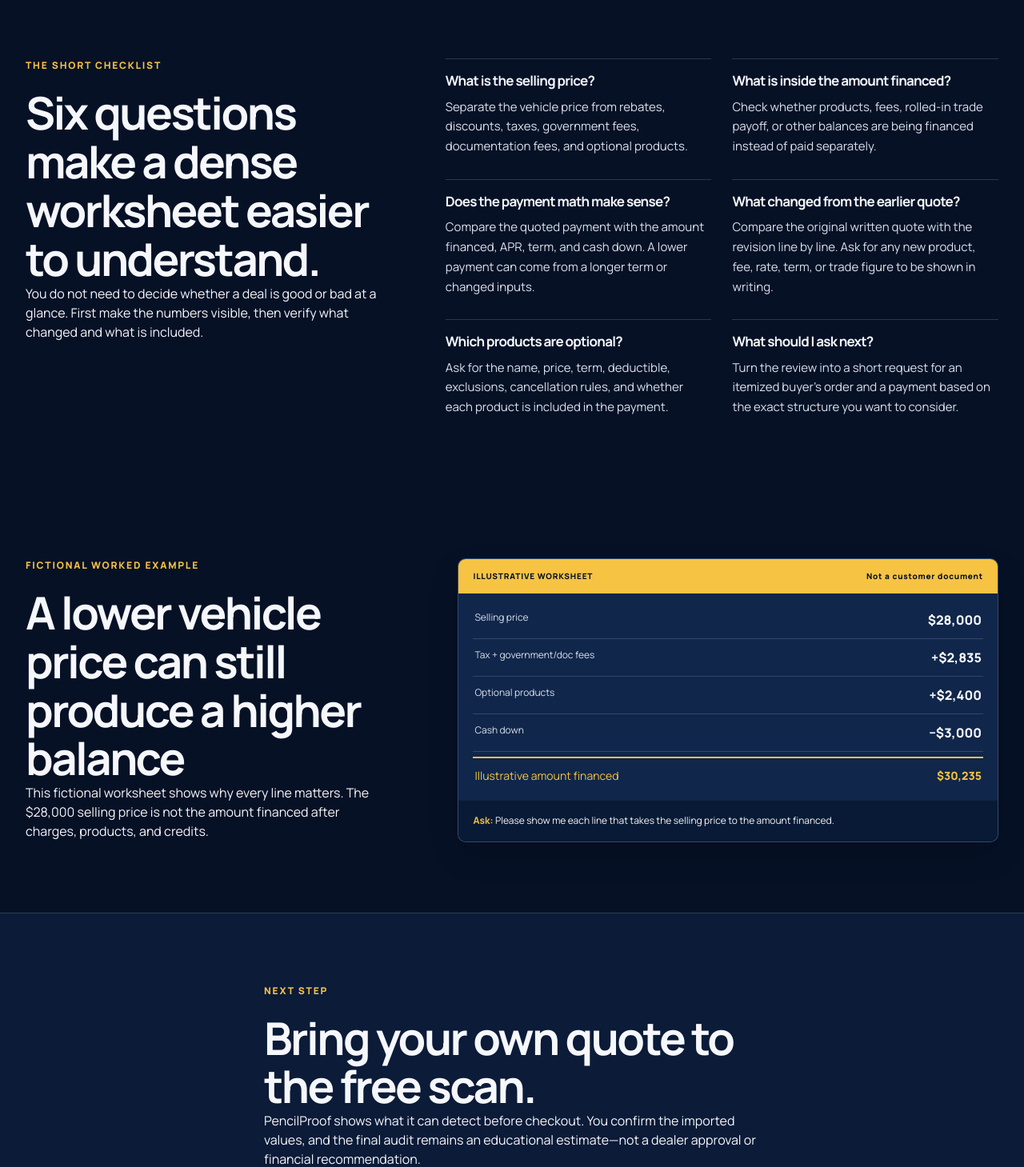
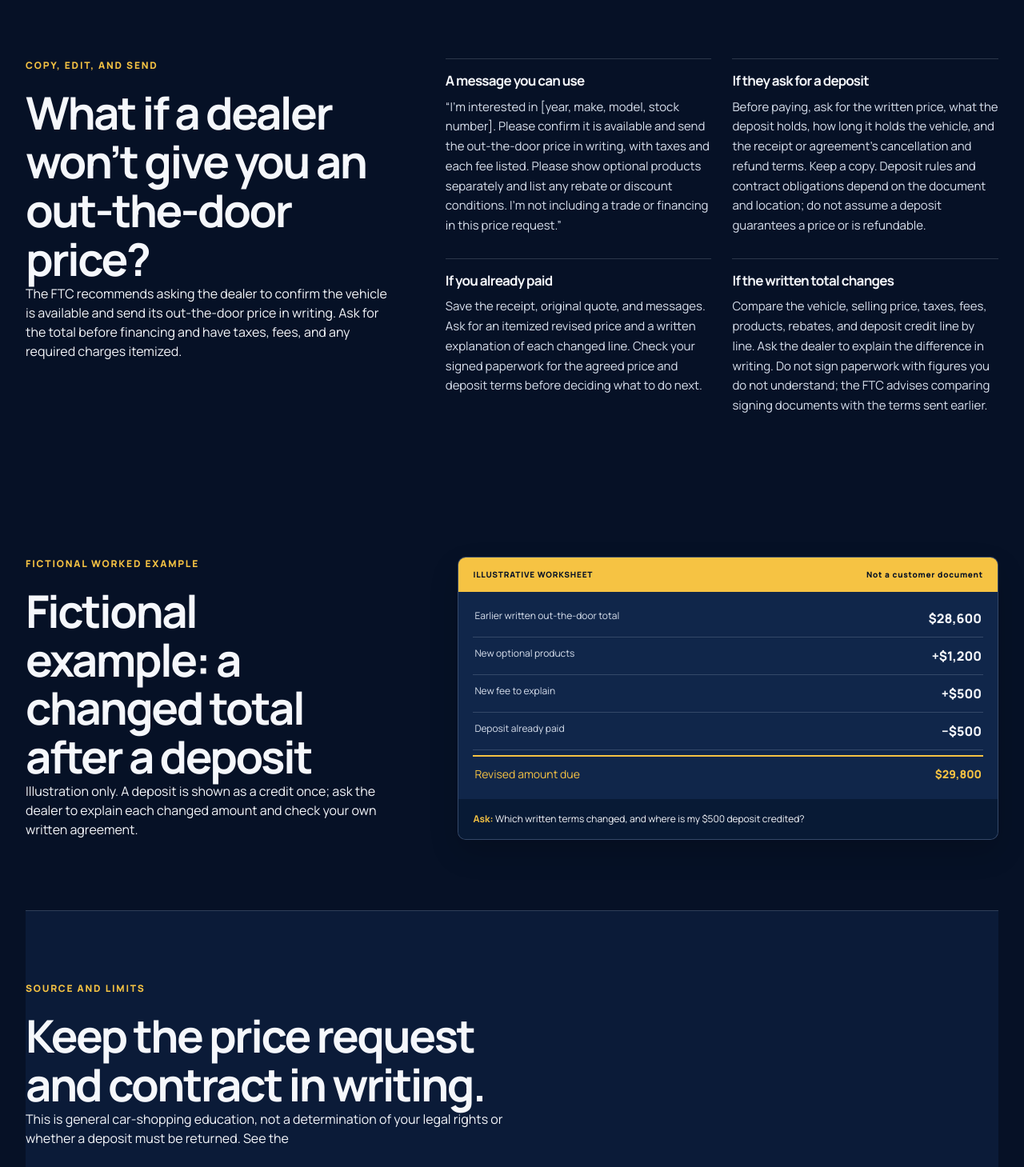
Before and after one commit to jpk0705/pencilproof, a Next.js app: page /guides/dealer-quote-review in a window 1280 px wide. Shown: the part 600-2059 px from the top of the page at 80% size. Built offline with nearby package versions, Linux system fonts and the light colour scheme; no server answers.

Commit message:
Make manual quote entry easier and expand buyer guide

```diff
--- a/app/analyze/page.tsx
+++ b/app/analyze/page.tsx
@@ -1437,6 +1437,7 @@ export default function AnalyzePage() {
               <input type="file" accept={DEAL_IMPORT_ACCEPT} disabled={dealImport.status === "loading"} onChange={handleDealFileChange} />
               Choose PDF or image
             </label>
+            {!isPaidAuditHost && !pendingImport && selectedOfferType !== "lease" ? <a className="pdf-upload-button" href="#manual-quote-entry" onClick={() => track({ event: "cta_clicked", category: "manual_entry_link" })}>Enter figures manually</a> : null}
           </div>
         </div>
         {!isPaidAuditHost ? <div className="scan-benefits" aria-label="What you get from the free scan">
@@ -1636,7 +1637,7 @@ export default function AnalyzePage() {
 
       {!pendingImport && selectedOfferType !== "lease" ? <div className="analyzer-layout shell">
         <form className="deal-form" onSubmit={(event) => event.preventDefault()}>
-          <section className="form-section">
+          <section className="form-section" id="manual-quote-entry">
             <div className="form-section-title"><span>01</span><div><h2>Vehicle & price</h2><p>Start with the top of the buyer&apos;s order or dealer worksheet.</p></div></div>
             <label className="input-field full-field"><span>Vehicle description</span><input aria-label="Vehicle description" type="text" placeholder="e.g. 2026 Honda CR-V EX-L" value={deal.vehicle} onChange={(event) => { trackManualEntryStarted(); setSampleLoaded(false); setDeal((current) => ({ ...current, vehicle: event.target.value })); }} /></label>
             <div className="field-grid">
--- a/app/guides/dealer-quote-review/page.tsx
+++ b/app/guides/dealer-quote-review/page.tsx
@@ -22,6 +22,22 @@ export default function DealerQuoteReviewGuide() {
         </div>
       </section>
 
+      <section className="section shell faq-section" aria-labelledby="written-price-request">
+        <div className="section-intro compact"><p className="kicker">COPY, EDIT, AND SEND</p><h2 id="written-price-request">What if a dealer won’t give you an out-the-door price?</h2><p>The FTC recommends asking the dealer to confirm the vehicle is available and send its out-the-door price in writing. Ask for the total before financing and have taxes, fees, and any required charges itemized.</p></div>
+        <div className="faq-grid">
+          <article><h2>A message you can use</h2><p>“I’m interested in [year, make, model, stock number]. Please confirm it is available and send the out-the-door price in writing, with taxes and each fee listed. Please show optional products separately and list any rebate or discount conditions. I’m not including a trade or financing in this price request.”</p></article>
+          <article><h2>If they ask for a deposit</h2><p>Before paying, ask for the written price, what the deposit holds, how long it holds the vehicle, and the receipt or agreement’s cancellation and refund terms. Keep a copy. Deposit rules and contract obligations depend on the document and location; do not assume a deposit guarantees a price or is refundable.</p></article>
+          <article><h2>If you already paid</h2><p>Save the receipt, original quote, and messages. Ask for an itemized revised price and a written explanation of each changed line. Check your signed paperwork for the agreed price and deposit terms before deciding what to do next.</p></article>
+          <article><h2>If the written total changes</h2><p>Compare the vehicle, selling price, taxes, fees, products, rebates, and deposit credit line by line. Ask the dealer to explain the difference in writing. Do not sign paperwork with figures you do not understand; the FTC advises comparing signing documents with the terms sent earlier.</p></article>
+        </div>
+      </section>
+
+      <GuideWorksheetExample title="Fictional example: a changed total after a deposit" explanation="Illustration only. A deposit is shown as a credit once; ask the dealer to explain each changed amount and check your own written agreement." lines={[{label:"Earlier written out-the-door total",value:"$28,600"},{label:"New optional products",value:"+$1,200"},{label:"New fee to explain",value:"+$500"},{label:"Deposit already paid",value:"−$500"},{label:"Revised amount due",value:"$29,800",emphasis:true}]} question="Which written terms changed, and where is my $500 deposit credited?" />
+
+      <section className="section shell route-guide-section" aria-labelledby="ftc-guidance">
+        <div className="section-intro compact"><p className="kicker">SOURCE AND LIMITS</p><h2 id="ftc-guidance">Keep the price request and contract in writing.</h2><p>This is general car-shopping education, not a determination of your legal rights or whether a deposit must be returned. See the <a className="text-link" href="https://consumer.ftc.gov/articles/car-dealer-ads-and-promotions-know-you-go" target="_blank" rel="noreferrer">FTC’s advice on car dealer ads and written prices</a> and its <a className="text-link" href="https://consumer.ftc.gov/articles/financing-or-leasing-car" target="_blank" rel="noreferrer">guidance on financing, signing, and changed paperwork</a>.</p></div>
+      </section>
+
       <section className="section shell faq-section" aria-labelledby="quote-review-checklist">
         <div className="section-intro compact"><p className="kicker">THE SHORT CHECKLIST</p><h2 id="quote-review-checklist">Six questions make a dense worksheet easier to understand.</h2><p>You do not need to decide whether a deal is good or bad at a glance. First make the numbers visible, then verify what changed and what is included.</p></div>
         <div className="faq-grid">
@@ -37,7 +53,7 @@ export default function DealerQuoteReviewGuide() {
       <GuideWorksheetExample title="A lower vehicle price can still produce a higher balance" explanation="This fictional worksheet shows why every line matters. The $28,000 selling price is not the amount financed after charges, products, and credits." lines={[{label:"Selling price",value:"$28,000"},{label:"Tax + government/doc fees",value:"+$2,835"},{label:"Optional products",value:"+$2,400"},{label:"Cash down",value:"−$3,000"},{label:"Illustrative amount financed",value:"$30,235",emphasis:true}]} question="Please show me each line that takes the selling price to the amount financed." />
 
       <section className="section route-guide-section">
-        <div className="shell section-intro compact"><p className="kicker">NEXT STEP</p><h2>Bring your own quote to the free scan.</h2><p>PencilProof shows what it can detect before checkout. You confirm the imported values, and the final audit remains an educational estimate—not a dealer approval or financial recommendation.</p><TrackedLink analyticsCategory="guide_dealer_quote_review_bottom" className="button button-primary" href="/analyze">Upload your quote free <span aria-hidden="true">→</span></TrackedLink></div>
+        <div className="shell section-intro compact"><p className="kicker">NEXT STEP</p><h2>Compare the written quote you received.</h2><p>Scan a quote or revised buyer’s order for free, then verify every detected value against the original. The complete educational audit is a one-time $39 purchase; if BETA1 is available, secure checkout confirms the $1 offer before payment. No scan or payment is needed to send the price request above.</p><TrackedLink analyticsCategory="guide_dealer_quote_review_bottom" className="button button-primary" href="/analyze">Start the free scan <span aria-hidden="true">→</span></TrackedLink></div>
       </section>
       <SiteFooter />
     </main>
--- a/scripts/test-regressions.mjs
+++ b/scripts/test-regressions.mjs
@@ -42,6 +42,7 @@ const pricingPageSource = await readFile(join(projectRoot, "app/pricing/page.tsx
 const pilotPageSource = await readFile(join(projectRoot, "app/pilot/page.tsx"), "utf8");
 const worksheetGuideSource = await readFile(join(projectRoot, "app/guides/reading-car-dealer-worksheet/page.tsx"), "utf8");
 const quoteComparisonGuideSource = await readFile(join(projectRoot, "app/guides/compare-car-dealer-quotes/page.tsx"), "utf8");
+const dealerQuoteReviewGuideSource = await readFile(join(projectRoot, "app/guides/dealer-quote-review/page.tsx"), "utf8");
 const sitemapSource = await readFile(join(projectRoot, "public/sitemap.xml"), "utf8");
 const layoutSource = await readFile(join(projectRoot, "app/layout.tsx"), "utf8");
 const questionsPageSource = await readFile(join(projectRoot, "app/questions/page.tsx"), "utf8");
@@ -1100,6 +1101,11 @@ assert.match(worksheetGuideSource, /How to read a car dealer worksheet/);
 assert.match(worksheetGuideSource, /\/pilot/);
 assert.match(quoteComparisonGuideSource, /How to compare two car dealer quotes/);
 assert.match(quoteComparisonGuideSource, /\/pilot/);
+assert.match(dealerQuoteReviewGuideSource, /won’t give you an out-the-door price/);
+assert.match(dealerQuoteReviewGuideSource, /deposit guarantees a price or is refundable/);
+assert.match(dealerQuoteReviewGuideSource, /Start the free scan/);
+assert.match(dealerQuoteReviewGuideSource, /checkout confirms the \$1 offer before payment/);
+assert.match(dealerQuoteReviewGuideSource, /consumer\.ftc\.gov\/articles\/car-dealer-ads-and-promotions-know-you-go/);
 assert.match(sitemapSource, /guides\/reading-car-dealer-worksheet/);
 assert.match(sitemapSource, /guides\/compare-car-dealer-quotes/);
 assert.match(sitemapSource, /guides\/amount-financed-higher-than-price/);
```
